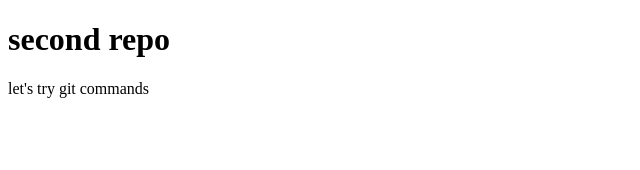
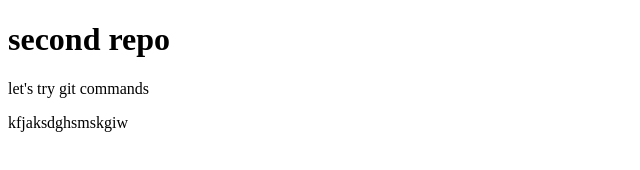
Before and after one commit to nusrat-git/my-second-repo, a plain HTML site: page index.html in a window 1280 px wide. Shown: the whole page, without its empty margins (0-640 px from the left). Drawn offline with Linux system fonts and the light colour scheme.

Commit message:
whatever

```diff
--- a/index.html
+++ b/index.html
@@ -11,6 +11,9 @@
     <p>
         let's try git commands
     </p>
+    <div>
+        kfjaksdghsmskgiw
+    </div>
 
 </body>
 </html>
```
